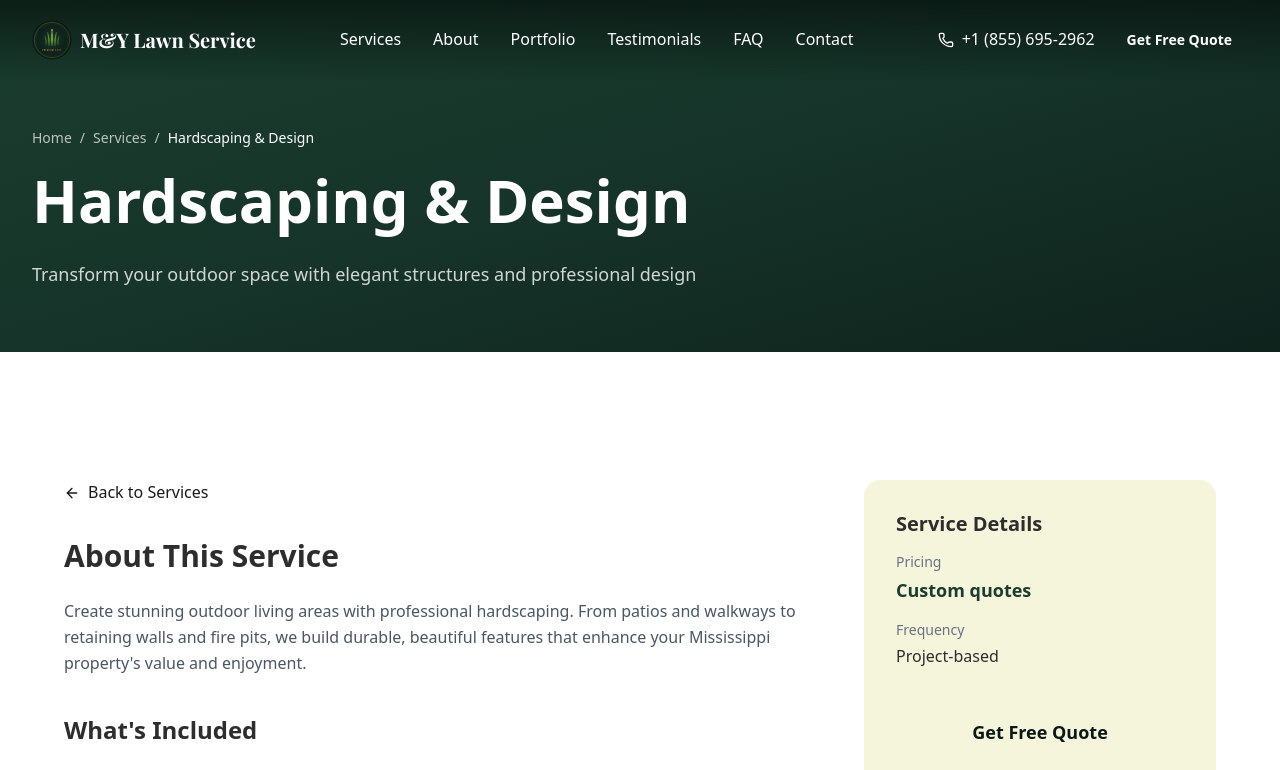
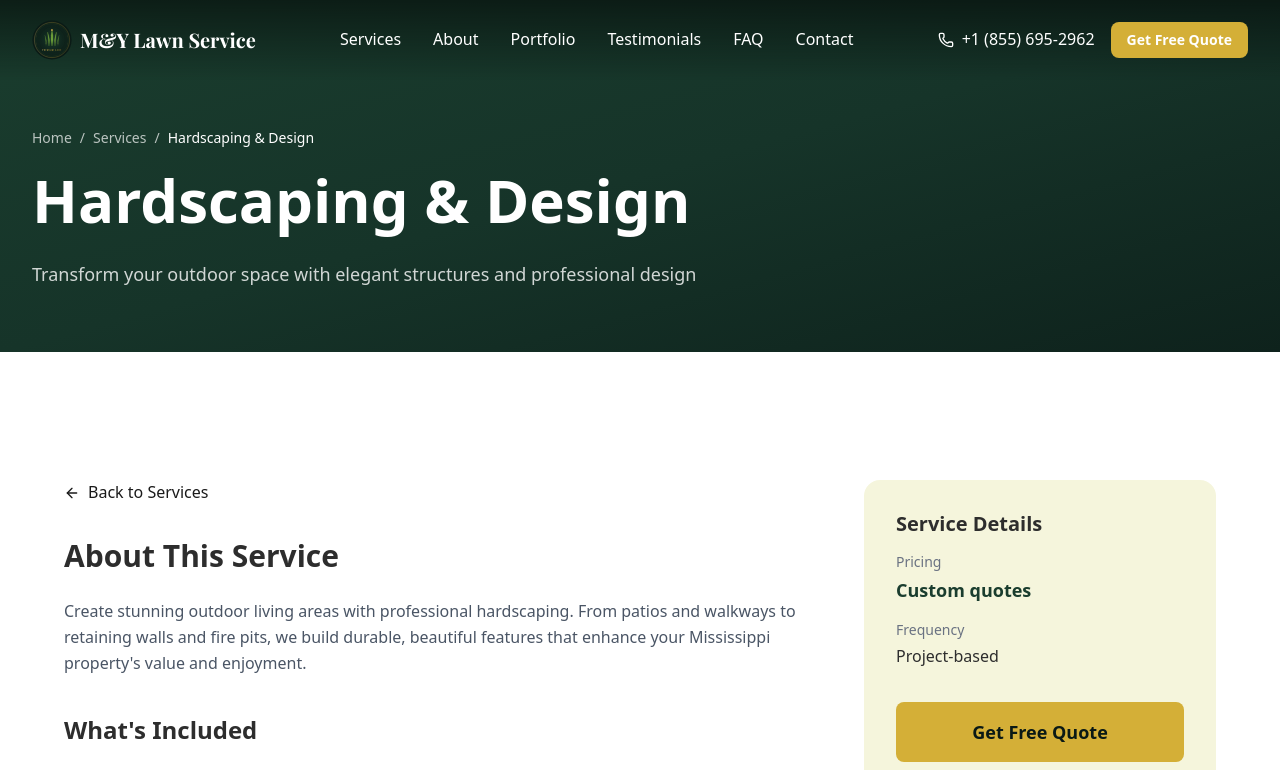
Before and after one commit to uccy553/landsacpe3, a Next.js app: page /services/hardscaping in a window 1280 px wide. Shown: the top 770 px of the page. Built offline with nearby package versions, Linux system fonts and the light colour scheme; a web font is replaced by a local one.

Commit message:
fix button

```diff
--- a/src/components/ui/Button.tsx
+++ b/src/components/ui/Button.tsx
@@ -20,28 +20,10 @@ const Button = forwardRef<HTMLButtonElement, ButtonProps>(
     `;
 
         const variants = {
-            primary: `
-        bg-[var(--color-primary-500)] text-white
-        hover:bg-[var(--color-primary-600)] hover:scale-[1.02] hover:shadow-lg
-        focus-visible:ring-[var(--color-primary-500)]
-        active:scale-[0.98]
-      `,
-            secondary: `
-        bg-[var(--color-accent-500)] text-[var(--color-primary-900)]
-        hover:bg-[var(--color-accent-600)] hover:scale-[1.02] hover:shadow-lg
-        focus-visible:ring-[var(--color-accent-500)]
-        active:scale-[0.98]
-      `,
-            outline: `
-        border-2 border-[var(--color-primary-500)] text-[var(--color-primary-500)]
-        hover:bg-[var(--color-primary-500)] hover:text-white
-        focus-visible:ring-[var(--color-primary-500)]
-      `,
-            ghost: `
-        text-[var(--color-primary-500)]
-        hover:bg-[var(--color-primary-50)]
-        focus-visible:ring-[var(--color-primary-500)]
-      `,
+            primary: "hover:scale-[1.02] hover:shadow-lg active:scale-[0.98]",
+            secondary: "hover:scale-[1.02] hover:shadow-lg active:scale-[0.98]",
+            outline: "border-2 hover:text-white",
+            ghost: "",
         };
 
         const sizes = {
@@ -50,10 +32,26 @@ const Button = forwardRef<HTMLButtonElement, ButtonProps>(
             lg: "px-8 py-4 text-lg",
         };
 
+        const getVariantStyles = (variant: string) => {
+            switch (variant) {
+                case "primary":
+                    return { backgroundColor: "#1a3d2e", color: "#ffffff", borderColor: "transparent" };
+                case "secondary":
+                    return { backgroundColor: "#d4af37", color: "#0a1915", borderColor: "transparent" };
+                case "outline":
+                    return { backgroundColor: "transparent", color: "#1a3d2e", borderColor: "#1a3d2e" };
+                case "ghost":
+                    return { backgroundColor: "transparent", color: "#1a3d2e", borderColor: "transparent" };
+                default:
+                    return {};
+            }
+        };
+
         return (
             <button
                 ref={ref}
                 className={cn(baseStyles, variants[variant], sizes[size], className)}
+                style={{ ...getVariantStyles(variant), ...props.style }}
                 disabled={disabled || isLoading}
                 {...props}
             >
```
